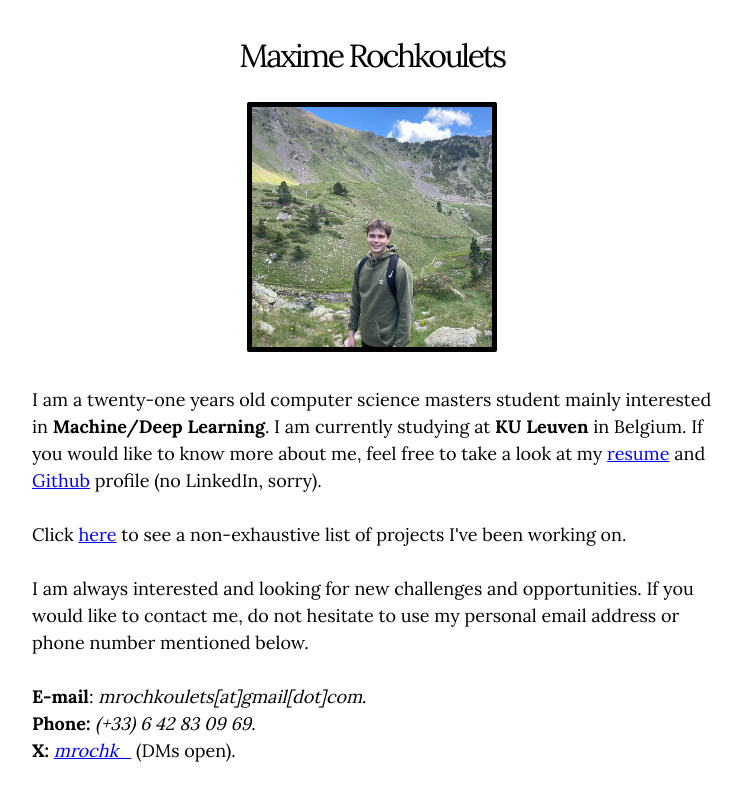
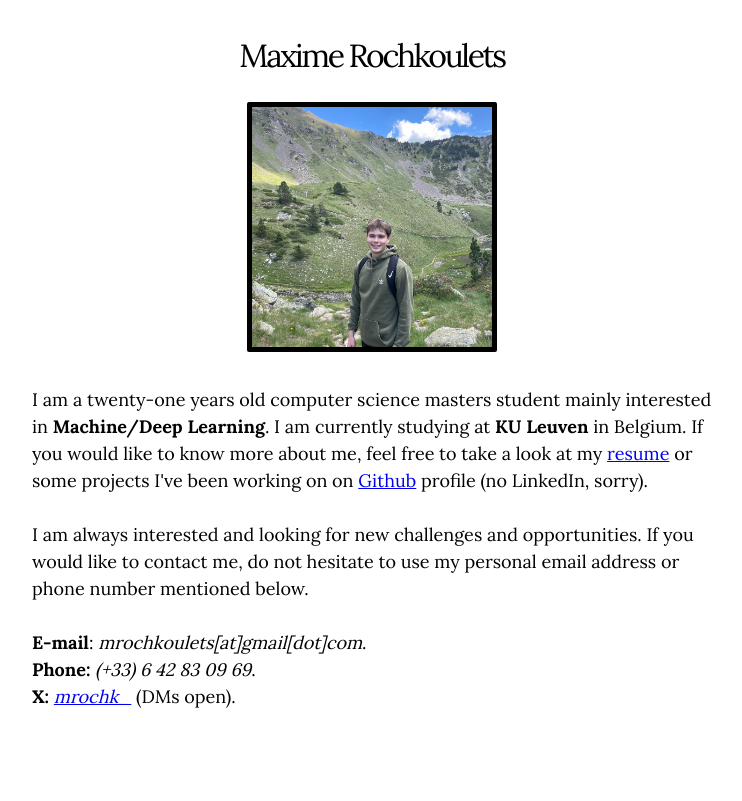
Before and after one commit to mrochk/mrochk.github.io, a Jekyll site: the page built from index.html, in a window 1280 px wide. Shown: the top 801 px of the page, without its empty margins (268-1010 px from the left). Built offline with Jekyll 4.4.1, drawn with Linux system fonts in a browser that asks for light colours.

Commit message:
Removed projects line.

```diff
--- a/_config.yml
+++ b/_config.yml
@@ -23,7 +23,7 @@
 resume_header_contact_info:     "(+33) 6 42 83 09 69 - mrochkoulets@gmail.com"
 display_header_contact_info:    "false"
 
-resume_header_intro: "<p>I am a twenty-one years old computer science masters student mainly interested in <b>Machine/Deep Learning</b>. I am currently studying at <b>KU Leuven</b> in Belgium. If you would like to know more about me, feel free to take a look at my <a href=\"./resume.pdf\">resume</a> and <a href=\"https://github.com/mrochk\">Github</a> profile (no LinkedIn, sorry).<br><br>Click <a href=\"./projects.html\">here</a> to see a non-exhaustive list of projects I've been working on.<br><br>I am always interested and looking for new challenges and opportunities. If you would like to contact me, do not hesitate to use my personal email address or phone number mentioned below.<br><br><b>E-mail</b>: <i>mrochkoulets[at]gmail[dot]com</i>.<br><b>Phone:</b> <i>(+33) 6 42  83 09 69</i>.<br><b>X:</b> <a href=\"https://x.com/mrochk_\"><i>mrochk_</i></a> (DMs open).</p>"
+resume_header_intro: "<p>I am a twenty-one years old computer science masters student mainly interested in <b>Machine/Deep Learning</b>. I am currently studying at <b>KU Leuven</b> in Belgium. If you would like to know more about me, feel free to take a look at my <a href=\"./resume.pdf\">resume</a> or some projects I've been working on on <a href=\"https://github.com/mrochk\">Github</a> profile (no LinkedIn, sorry).<br><br>I am always interested and looking for new challenges and opportunities. If you would like to contact me, do not hesitate to use my personal email address or phone number mentioned below.<br><br><b>E-mail</b>: <i>mrochkoulets[at]gmail[dot]com</i>.<br><b>Phone:</b> <i>(+33) 6 42  83 09 69</i>.<br><b>X:</b> <a href=\"https://x.com/mrochk_\"><i>mrochk_</i></a> (DMs open).</p>"
 
 # use "yes" to display the email contact button,
 # "no" to display an "I'm not looking for work" message,
```
